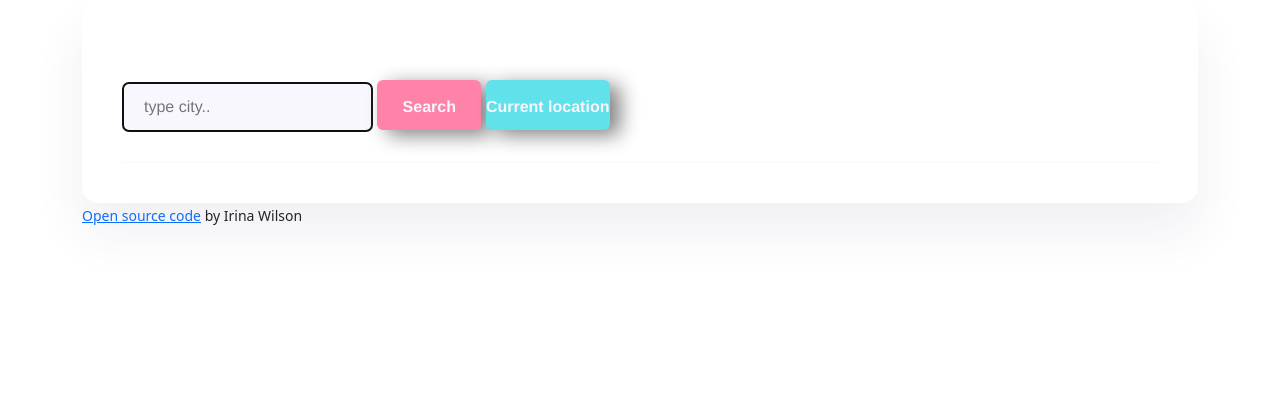
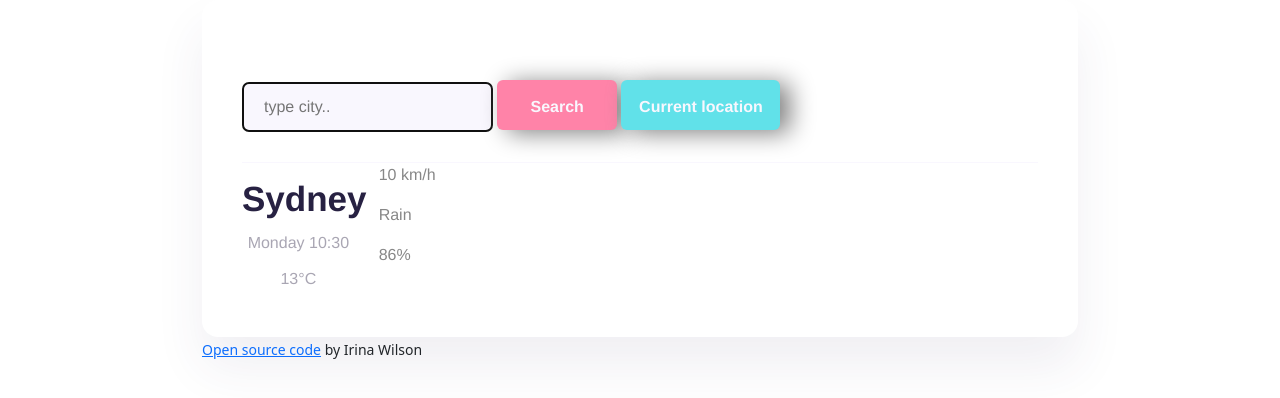
Before and after one commit to IrinaWilson/Vanilla-weather-app, a plain HTML site: page index.html in a window 1280 px wide. Drawn offline with nearby package versions, Linux system fonts and the light colour scheme.

Commit message:
added HTML structure

```diff
--- a/index.html
+++ b/index.html
@@ -4,14 +4,16 @@
     <meta charset="UTF-8" />
     <meta http-equiv="X-UA-Compatible" content="IE=edge" />
     <meta name="viewport" content="width=device-width, initial-scale=1.0" />
-    <link rel="stylesheet" href="src/style.css" />
+
     <link
       rel="stylesheet"
       href="https://cdn.jsdelivr.net/npm/bootstrap@5.3.0-alpha2/dist/css/bootstrap.min.css"
     />
+    <link rel="stylesheet" href="src/style.css" />
     <title>Vanilla-weather-app</title>
   </head>
   <body>
+    <div class="app">
       <div class="container">
         <div class="weather">
           <form class="form-design" id="search-form">
@@ -27,14 +29,29 @@
 
             <button class="blue-button" id="position">Current location</button>
           </form>
+          <div class="row">
+            <div class="col-2">
+              <h1 class="city" id="place">Sydney</h1>
+              <p class="date-time">Monday 10:30</p>
+              <h2 class="temperature" id="temp">13°C</h2>
+            </div>
+            <div class="col-2">
+              <p id="wSpeed">10 km/h</p>
+              <p id="conditions">Rain</p>
+              <p id="humidity">86%</p>
+            </div>
+          </div>
         </div>
         <small>
-        <a href="https://github.com/IrinaWilson/Vanilla-weather-app"
+          <a
+            href="https://github.com/IrinaWilson/Vanilla-weather-app"
+            target="_blank"
             >Open source code</a
           >
           by Irina Wilson
         </small>
       </div>
+    </div>
     <script src="src/java.js"></script>
   </body>
 </html>
--- a/src/style.css
+++ b/src/style.css
@@ -1,3 +1,7 @@
+.app {
+  margin: 0 auto;
+  max-width: 900px;
+}
 .weather {
   background: #fff;
   border-radius: 16px;
@@ -34,8 +38,8 @@
   height: 50px;
   padding: 15px 0;
   flex: 0 0 auto;
-  width: 10%;
-  box-shadow: 10px 5px 20px gray;
+  width: 15%;
+  box-shadow: 10px 3px 25px gray;
 }
 .blue-button {
   background: #61e1e9;
@@ -47,6 +51,25 @@
   height: 50px;
   padding: 15px 0;
   flex: 0 0 auto;
-  width: 12%;
-  box-shadow: 10px 5px 20px gray;
+  width: 20%;
+  box-shadow: 10px 3px 25px gray;
 }
+
+.city {
+  color: #272142;
+  font-size: 35px;
+  font-weight: 600;
+  line-height: 29px;
+  line-height: 48px;
+  margin: 12px 0 10px;
+  text-align: center;
+}
+
+.date-time,
+.temperature {
+  color: rgba(39, 33, 66, 0.4);
+  font-size: 16px;
+  font-weight: 500;
+  line-height: 20px;
+  text-align: center;
+}
```
Lines whose indentation alone changed are shown as unchanged.
